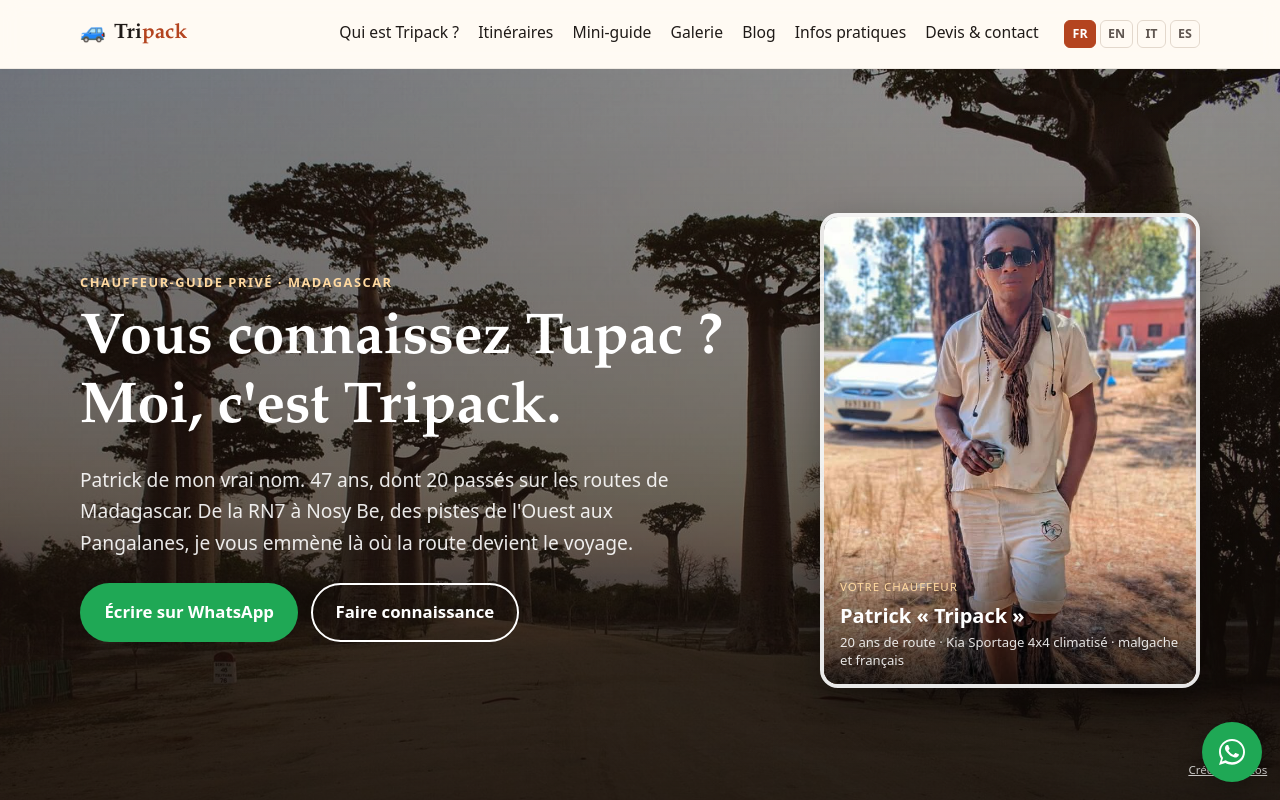
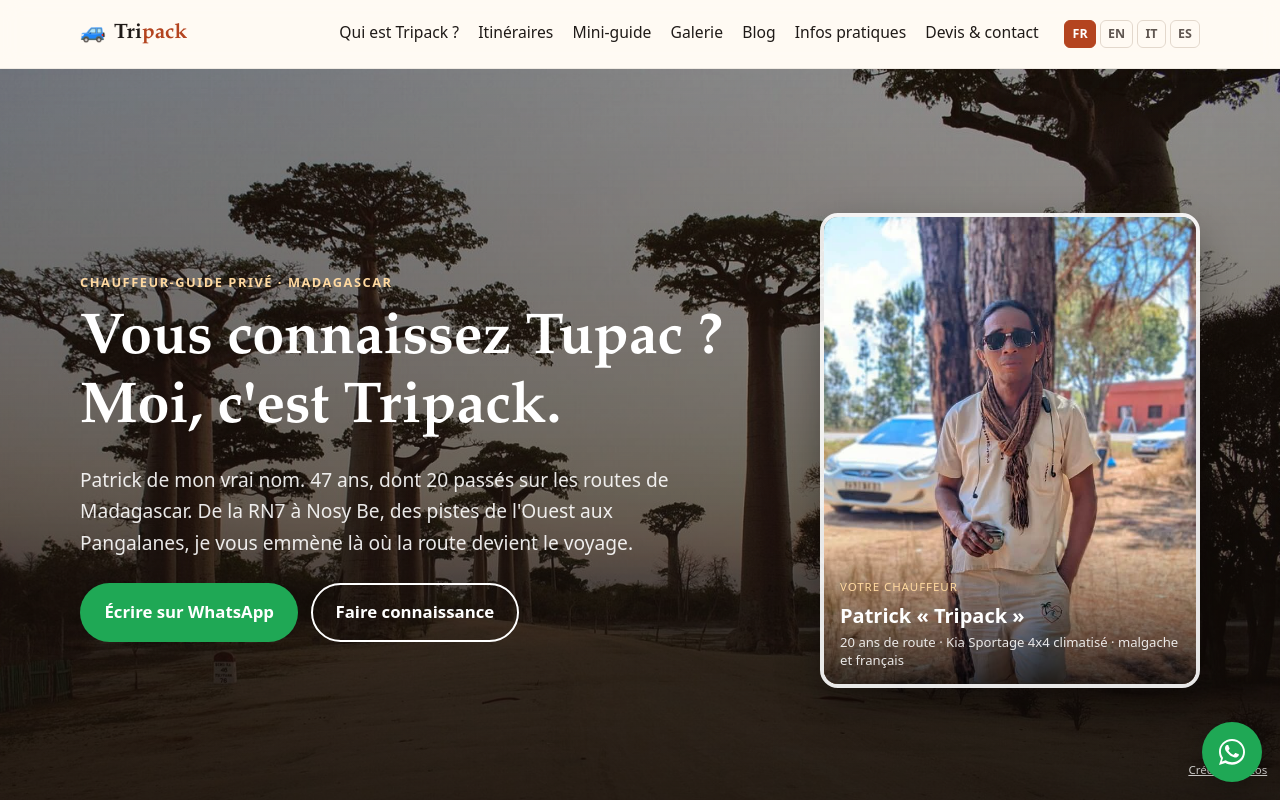
Before and after one commit to Asalaoui1978/chauffeur-madagascar, an Astro site: page / in a window 1280 px wide. Shown: the top 800 px of the page. Built offline with nearby package versions, Linux system fonts and the light colour scheme; Astro itself is replaced by a stand-in of ours.

Commit message:
Portrait de Tripack : cadrage sur le visage
Co-Authored-By: Claude Opus 5.5 <noreply@anthropic.com>
Claude-Session: https://claude.ai/code/session_01TnRBTKUAjBH7qwyqouEGf7

```diff
--- a/src/styles/global.css
+++ b/src/styles/global.css
@@ -222,3 +222,6 @@ a.card:hover .photo img { transform: scale(1.06); }
   .hp-badge em { display: none; }
 }
 .hero-portrait figure, .hero-portrait .photo { margin: 0; height: 100%; }
+/* Portrait de Patrick : photo verticale, le visage est dans le haut de l'image */
+img[src*="threepac-portrait"] { object-position: 50% 8%; }
+@media (max-width: 860px) { .hero-portrait img { object-position: 50% 12%; } }
```
